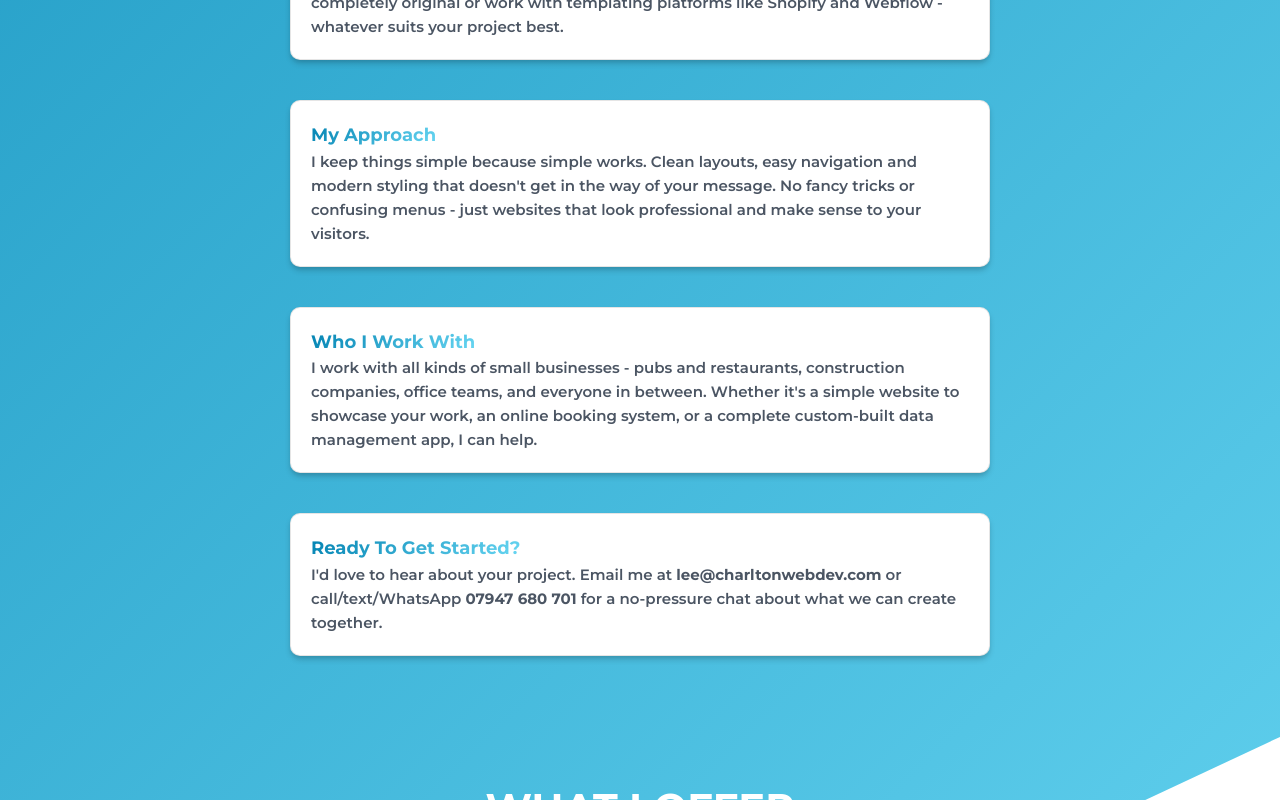
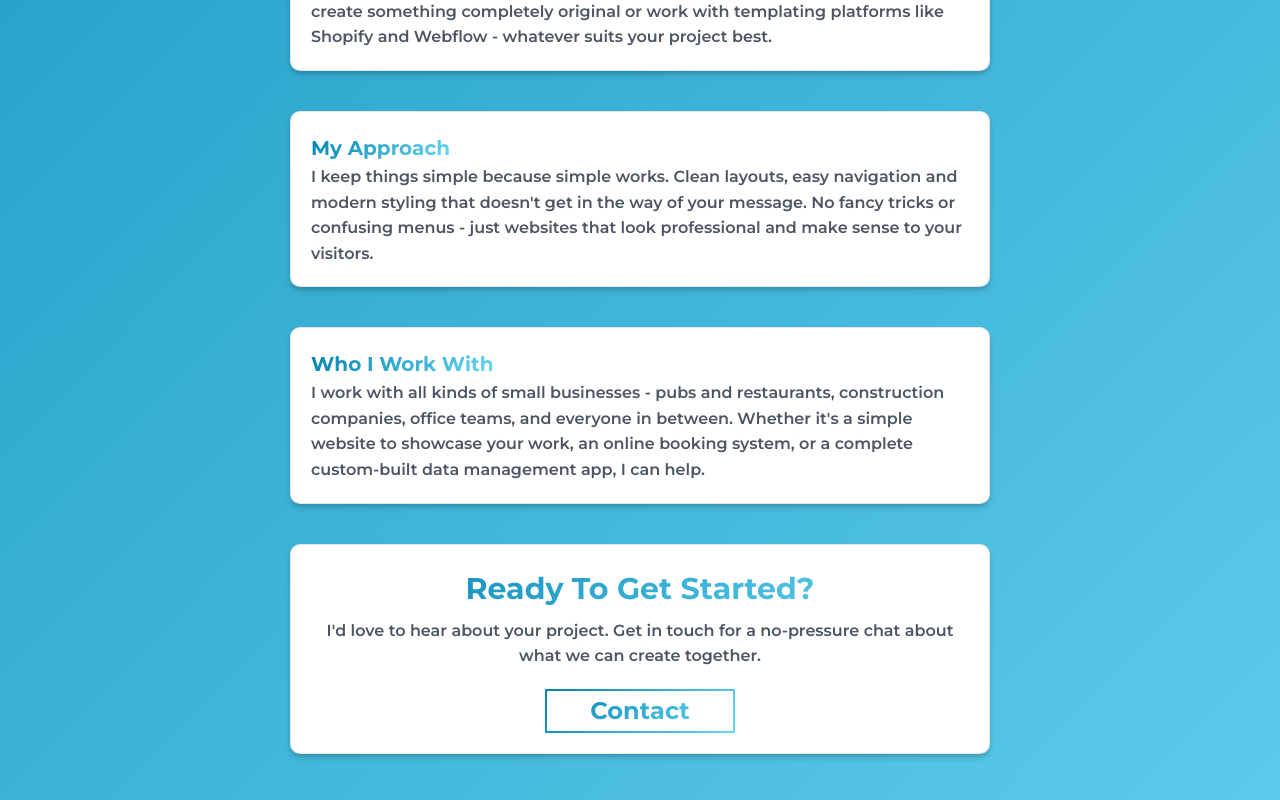
Before and after one commit to Charlton305/portfolio, a React (Vite) app: page / in a window 1280 px wide. Shown: the part 2460-3260 px from the top of the page. Built offline with nearby package versions, Linux system fonts and the light colour scheme.

Commit message:
Refactor styles and update button functionality in AboutMe and Contact components

```diff
--- a/src/assets/styles/components/_about-me.scss
+++ b/src/assets/styles/components/_about-me.scss
@@ -1,9 +1,5 @@
 .about-me {
-  background-image: linear-gradient(
-    135deg,
-    $primary-color 0%,
-    $secondary-color 100%
-  );
+  background-image: linear-gradient(135deg, $primary-color 0%, $secondary-color 100%);
   clip-path: polygon(0 0, 100% 0, 100% 80%, 0 100%);
   color: white;
   padding: 10rem 2rem 68rem;
@@ -49,13 +45,17 @@
 
 .about-me__info-box {
   // border-top: .8rem solid $primary-color;
-  box-shadow: 0 4px 6px -1px rgba(0, 0, 0, 0.2),
+  box-shadow:
+    0 4px 6px -1px rgba(0, 0, 0, 0.2),
     0 2px 4px -1px rgba(0, 0, 0, 0.06);
   border-radius: 1rem;
   padding: clamp(2.5rem, 6vw, 3.5rem);
   background: white;
   color: black;
-  transition: background-color 0.3s ease, color 0.3s ease, box-shadow 0.3s ease;
+  transition:
+    background-color 0.3s ease,
+    color 0.3s ease,
+    box-shadow 0.3s ease;
 
   h3 {
     margin: 0;
@@ -63,11 +63,7 @@
     display: inline-block;
 
     transition: all 0.3s ease;
-    background: linear-gradient(
-      135deg,
-      $primary-color 0%,
-      $secondary-color 100%
-    );
+    background: linear-gradient(135deg, $primary-color 0%, $secondary-color 100%);
     -webkit-text-fill-color: transparent;
     -webkit-background-clip: text;
     background-clip: text;
@@ -81,11 +77,7 @@
 
   // Hover effect - invert colors
   &:hover {
-    background: linear-gradient(
-      135deg,
-      $primary-color 0%,
-      $secondary-color 100%
-    );
+    background: linear-gradient(135deg, $primary-color 0%, $secondary-color 100%);
     color: white;
     box-shadow: 0 10px 25px rgba(0, 0, 0, 0.3);
     transform: translateY(-5px);
@@ -174,7 +166,8 @@
   border-bottom-right-radius: 1rem;
   width: 60rem;
   max-width: 100%;
-  box-shadow: rgba(50, 50, 93, 0.25) 0px 30px 60px -12px,
+  box-shadow:
+    rgba(50, 50, 93, 0.25) 0px 30px 60px -12px,
     rgba(0, 0, 0, 0.3) 0px 18px 36px -18px;
 
   @media (max-width: 1280px) {
@@ -259,15 +252,22 @@
 
 .about-me__section-title {
   margin: 0;
-  font-size: 1.8rem;
+  font-size: 2rem;
   display: inline;
+}
+
+.about-me__cta-title {
+  font-size: 3rem;
+  text-align: center;
+  padding-bottom: 0.5rem;
 }
 
 .about-me__card {
   background-color: white;
   padding: 2rem;
   border-radius: 1rem;
-  box-shadow: 0 4px 6px -1px rgba(0, 0, 0, 0.2),
+  box-shadow:
+    0 4px 6px -1px rgba(0, 0, 0, 0.2),
     0 2px 4px -1px rgba(0, 0, 0, 0.06);
   margin-bottom: 2rem;
   position: relative;
@@ -282,11 +282,12 @@
 
   p {
     margin: 0;
-    font-size: 1.5rem;
+    font-size: 1.6rem;
     color: $secondary-text-color;
   }
 
-  h3, h4 {
+  h3,
+  h4 {
     margin: 0;
   }
 
@@ -338,7 +339,8 @@
   @extend .about-me__card;
 
   margin: auto;
-  max-width: 80rem;
+  max-width: 60rem;
+  text-align: center;
 
   @media (max-width: 1280px) {
     max-width: 70rem;
@@ -362,3 +364,22 @@
     opacity: 50%;
   }
 }
+
+.about-me__contact-details {
+  display: flex;
+  flex-direction: row;
+  justify-content: center;
+  gap: 3rem;
+  text-align: left;
+  margin-top: 1rem;
+
+  p {
+    margin: 0.5rem 0;
+  }
+}
+
+.about-me__contact-details--button-container {
+  display: flex;
+  justify-content: center;
+  margin-top: 2rem;
+}
--- a/src/assets/styles/components/_button.scss
+++ b/src/assets/styles/components/_button.scss
@@ -53,7 +53,7 @@
   justify-content: center;
 }
 
-.get-in-touch-button {
+.cta-btn--white {
   background: none;
   border: 2px solid white;
   cursor: pointer;
--- a/src/assets/styles/components/_contact.scss
+++ b/src/assets/styles/components/_contact.scss
@@ -16,6 +16,16 @@
 
   @media (max-width: 900px) {
     font-size: clamp(2.5rem, 4.5vw, 4.5rem);
+  }
+}
+
+.contact__subheading {
+  font-size: 2.2rem;
+  margin-top: 0;
+  margin-bottom: 3rem;
+
+  @media (max-width: 900px) {
+    font-size: clamp(1.5rem, 3vw, 2rem);
   }
 }
 
--- a/src/components/AboutMe.jsx
+++ b/src/components/AboutMe.jsx
@@ -7,7 +7,7 @@ import { MonitorSmartphone, Zap, SearchCheck } from 'lucide-react'
 
 const AboutMe = () => {
   useEffect(() => {
-    const button = document.querySelector('.get-in-touch-button')
+    const button = document.querySelector('.cta-btn--white')
 
     const handleMouseEnter = () => {
       button.querySelector('.white-background').style.width = '100%'
@@ -31,9 +31,9 @@ const AboutMe = () => {
     <div className='about-me' id='about'>
       <h2 className='about-me__heading'>PROFESSIONAL WEBSITES WITH A PERSONAL TOUCH</h2>
       <p className='about-me__subheading'>
-        I design and build professional, attractive websites that help your business grow. I handle all the technical
-        decisions whilst working closely with my clients, allowing as much or as little input as needed to achieve a
-        truly personal experience...
+        I design and build professional, attractive websites that help your business grow. I handle
+        all the technical decisions whilst working closely with my clients, allowing as much or as
+        little input as needed to achieve a truly personal experience...
       </p>
 
       <div className='about-me__info-container'>
@@ -41,32 +41,33 @@ const AboutMe = () => {
           <MonitorSmartphone className='about-me__icon' size={50} />
           <h3 className=''>FULLY RESPONSIVE</h3>
           <p>
-            Your website will look perfect and function flawlessly on all devices - from mobile phones to tablets to
-            desktop computers. Every element adapts beautifully to any screen size for the best user experience.
+            Your website will look perfect and function flawlessly on all devices - from mobile
+            phones to tablets to desktop computers. Every element adapts beautifully to any screen
+            size for the best user experience.
           </p>
         </div>
         <div className='about-me__info-box info-box-2'>
           <Zap className='about-me__icon' size={50} />
           <h3 className=''>LIGHTNING-FAST LOADING</h3>
           <p>
-            Fast-loading websites keep visitors engaged and improve search rankings. I optimise images, streamline code,
-            and use modern techniques to ensure your site loads quickly, reducing bounce rates and improving
-            conversions.
+            Fast-loading websites keep visitors engaged and improve search rankings. I optimise
+            images, streamline code, and use modern techniques to ensure your site loads quickly,
+            reducing bounce rates and improving conversions.
           </p>
         </div>
         <div className='about-me__info-box info-box-3'>
           <SearchCheck className='about-me__icon' size={50} />
           <h3 className=''>SEO OPTIMISED</h3>
           <p>
-            Built with search engines in mind from the ground up. Clean code structure, proper meta tags, fast loading
-            speeds, and SEO best practices help your website rank better in Google search results and attract more
-            visitors.
+            Built with search engines in mind from the ground up. Clean code structure, proper meta
+            tags, fast loading speeds, and SEO best practices help your website rank better in
+            Google search results and attract more visitors.
           </p>
         </div>
       </div>
 
       <div className='about-me__cta-container'>
-        <a href='#contact' className='get-in-touch-button'>
+        <a href='#contact' className='cta-btn--white'>
           <span className='button-text'>Get in touch</span>
           <div className='white-background'></div>
         </a>
@@ -97,38 +98,44 @@ const AboutMe = () => {
           <div className='about-me__card diagonal'>
             <h3 className='about-me__section-title text-blue'>Who am I?</h3>
             <p className=''>
-              I'm Lee, a freelance web developer from Sittingbourne, Kent. I create high-quality, custom-built websites
-              and web apps for small businesses and solo professionals. With the ability to write clean, professional
-              code, I can either create something completely original or work with templating platforms like Shopify and
-              Webflow - whatever suits your project best.
+              I'm Lee, a freelance web developer from Sittingbourne, Kent. I create high-quality,
+              custom-built websites and web apps for small businesses and solo professionals. With
+              the ability to write clean, professional code, I can either create something
+              completely original or work with templating platforms like Shopify and Webflow -
+              whatever suits your project best.
             </p>
           </div>
           <div className='about-me__card diagonal'>
             <h3 className='about-me__section-title text-blue'>My Approach</h3>
             <p className=''>
-              I keep things simple because simple works. Clean layouts, easy navigation and modern styling that doesn't
-              get in the way of your message. No fancy tricks or confusing menus - just websites that look professional
-              and make sense to your visitors.
+              I keep things simple because simple works. Clean layouts, easy navigation and modern
+              styling that doesn't get in the way of your message. No fancy tricks or confusing
+              menus - just websites that look professional and make sense to your visitors.
             </p>
           </div>
 
           <div className='about-me__card diagonal'>
             <h3 className='about-me__section-title text-blue'>Who I Work With</h3>
             <p>
-              I work with all kinds of small businesses - pubs and restaurants, construction companies, office teams,
-              and everyone in between. Whether it's a simple website to showcase your work, an online booking system, or
-              a complete custom-built data management app, I can help.
+              I work with all kinds of small businesses - pubs and restaurants, construction
+              companies, office teams, and everyone in between. Whether it's a simple website to
+              showcase your work, an online booking system, or a complete custom-built data
+              management app, I can help.
             </p>
           </div>
         </div>
       </div>
       <div className='about-me__card--get-started diagonal'>
-        <h4 className='about-me__section-title text-blue'>Ready To Get Started?</h4>
+        <h3 className='about-me__cta-title text-blue'>Ready To Get Started?</h3>
         <p>
-          I'd love to hear about your project. Email me at{' '}
-          <a href='mailto:lee@charltonwebdev.com'>lee@charltonwebdev.com</a> or call/text/WhatsApp{' '}
-          <a href='tel:07947680701'>07947 680 701</a> for a no-pressure chat about what we can create together.
+          I'd love to hear about your project. Get in touch for a no-pressure chat about what we can
+          create together.
         </p>
+        <div className='about-me__contact-details--button-container'>
+          <a className='cta-btn' href='#contact'>
+            Contact
+          </a>
+        </div>
       </div>
     </div>
   )
--- a/src/components/Contact.jsx
+++ b/src/components/Contact.jsx
@@ -1,15 +1,42 @@
+import { useEffect } from 'react'
+
 const Contact = () => {
   const year = new Date().getFullYear()
 
+  useEffect(() => {
+    const button = document.getElementById('back-to-top')
+    const whiteBackground = button.querySelector('.white-background')
+
+    const handleMouseEnter = () => {
+      console.log('Mouse entered back to top button')
+      whiteBackground.style.width = '100%'
+    }
+
+    const handleMouseLeave = () => {
+      whiteBackground.style.width = '0'
+    }
+
+    button.addEventListener('mouseenter', handleMouseEnter)
+    button.addEventListener('mouseleave', handleMouseLeave)
+
+    // Cleanup function
+    return () => {
+      button.removeEventListener('mouseenter', handleMouseEnter)
+      button.removeEventListener('mouseleave', handleMouseLeave)
+    }
+  }, [])
+
   return (
-    <div className="contact load-hidden" id="contact">
-      <h2 className="contact__heading">GET IN TOUCH</h2>
-      <p className="contact__email">lee@charltonwebdev.com</p>
-      <p className="contact__email phone">07947 680701</p>
-      <a href="#welcome" className="get-in-touch-button back-to-top">
-        Back To top
+    <div className='contact load-hidden' id='contact'>
+      <h2 className='contact__heading'>GET IN TOUCH</h2>
+      <h3 className='contact__subheading'>Email, call, text or WhatsApp</h3>
+      <p className='contact__email'>lee@charltonwebdev.com</p>
+      <p className='contact__email phone'>07947 680701</p>
+      <a href='#welcome' id='back-to-top' className='cta-btn--white'>
+        <span className='button-text'>Back To top</span>
+        <div className='white-background'></div>
       </a>
-      <p className="copyright">
+      <p className='copyright'>
         © {year} Lee Charlton - Web Developer <br />
         Trading as Charlton Web Development Limited (Company No: 16412334)
       </p>
```
